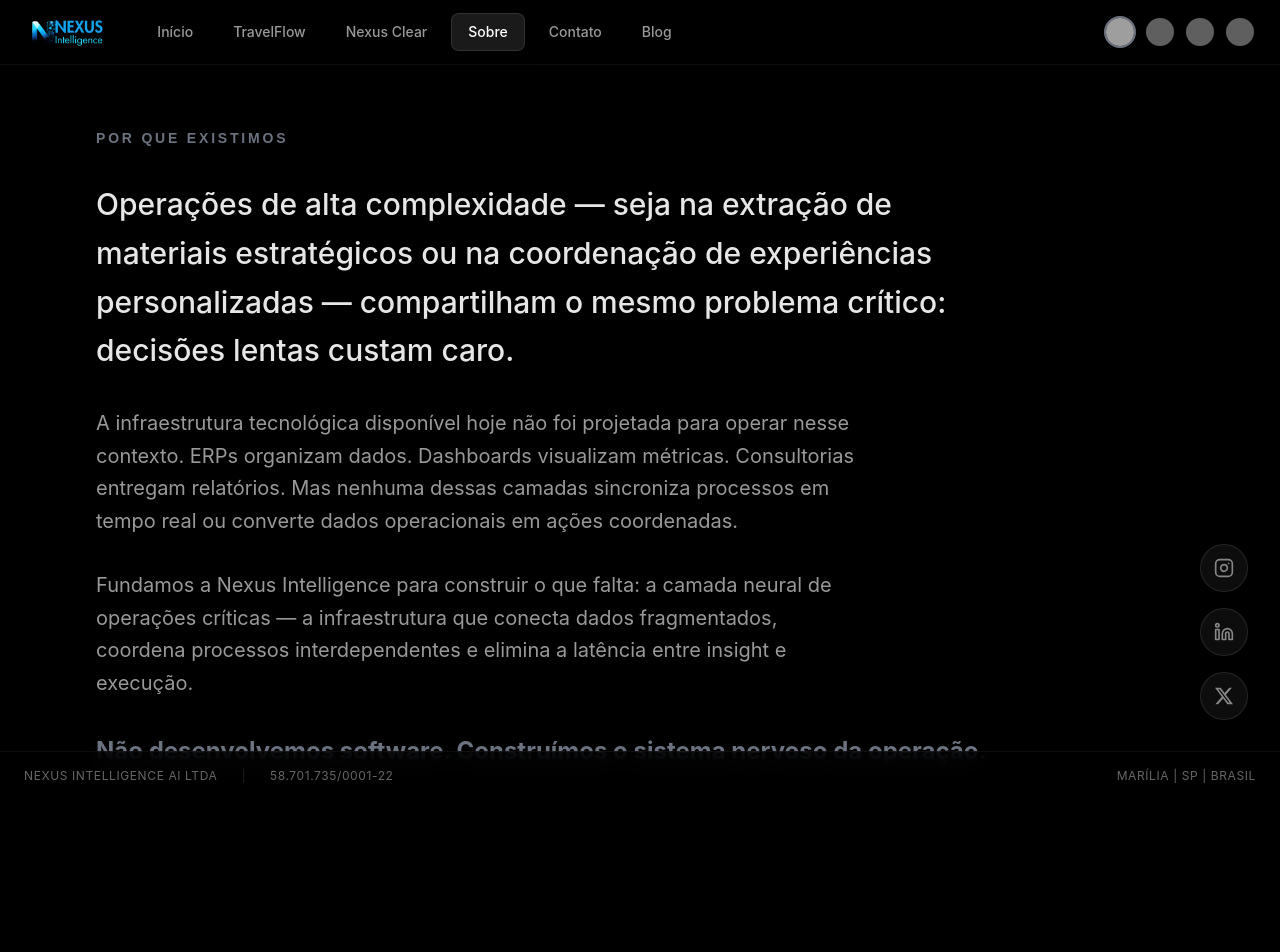
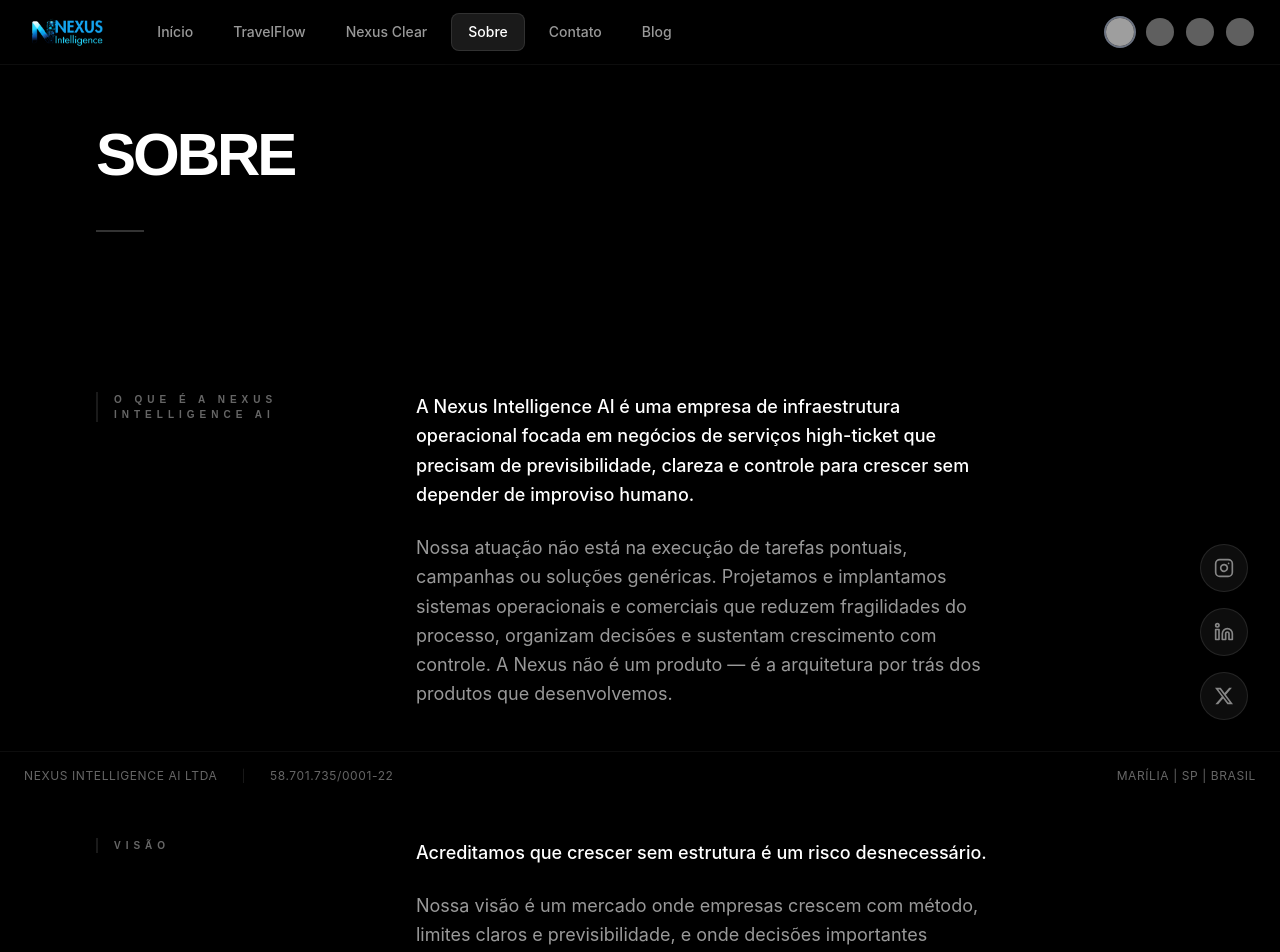
Before and after one commit to renanfmiola-art/webpage-nexus, a Next.js app: page /sobre in a window 1280 px wide. Shown: the top 952 px of the page. Before the commit the page ends 866 px from the top, so only its background shows below. Built offline with nearby package versions, Linux system fonts and the light colour scheme; grey boxes are pictures that could not be loaded.

Commit message:
feat: redesign about page with new content and industrial layout

```diff
--- a/src/app/sobre/page.tsx
+++ b/src/app/sobre/page.tsx
@@ -4,29 +4,37 @@ import { useLanguage } from "@/context/LanguageContext";
 
 export default function Page() {
     const { t } = useLanguage();
+
+    // Fallback and type safety for the new structure
+    const aboutSections = (t.about as any).sections || [];
+
     return (
-        <main className="min-h-[calc(100vh-64px)] pt-32 pb-24 px-6 md:px-12 lg:px-24">
-            <div className="max-w-4xl">
-                <h2 className="text-primary font-black text-xs md:text-sm tracking-[0.2em] uppercase mb-8">
-                    {t.about.title}
-                </h2>
+        <main className="min-h-[calc(100vh-64px)] pt-32 pb-48 px-6 md:px-12 lg:px-24">
+            <div className="max-w-4xl space-y-24">
+                {/* Header */}
+                <div className="space-y-12">
+                    <h1 className="text-4xl md:text-5xl lg:text-6xl font-black text-white tracking-tighter uppercase leading-[0.9]">
+                        {t.about.title}
+                    </h1>
+                    <div className="w-12 h-0.5 bg-white/20" />
+                </div>
 
-                <div className="space-y-8">
-                    <p className="text-xl md:text-2xl lg:text-3xl text-white/90 font-medium leading-relaxed">
-                        {t.about.p1}
-                    </p>
-
-                    <p className="text-lg md:text-xl text-white/60 leading-relaxed max-w-3xl">
-                        {t.about.p2}
-                    </p>
-
-                    <p className="text-lg md:text-xl text-white/60 leading-relaxed max-w-3xl">
-                        {t.about.p3}
-                    </p>
-
-                    <p className="text-xl md:text-2xl text-primary font-bold leading-relaxed">
-                        {t.about.p4}
-                    </p>
+                {/* Sections */}
+                <div className="space-y-0">
+                    {aboutSections.map((section: any, idx: number) => (
+                        <div key={idx} className="grid grid-cols-1 md:grid-cols-3 gap-8 md:gap-16 pt-16 pb-16 border-t border-white/5 first:border-t-0">
+                            <div className="md:col-span-1">
+                                <h2 className="text-[10px] font-bold tracking-[0.5em] uppercase text-white/40 border-l-2 border-white/10 pl-4">
+                                    {section.title}
+                                </h2>
+                            </div>
+                            <div className="md:col-span-2 space-y-6 text-white/60 text-lg leading-relaxed">
+                                {section.p1 && <p className="text-white font-medium">{section.p1}</p>}
+                                {section.p2 && <p>{section.p2}</p>}
+                                {section.p3 && <p>{section.p3}</p>}
+                            </div>
+                        </div>
+                    ))}
                 </div>
             </div>
         </main>
--- a/src/translations/index.ts
+++ b/src/translations/index.ts
@@ -133,11 +133,32 @@ export const translations = {
             }
         },
         about: {
-            title: "Por que existimos",
-            p1: "Operações de alta complexidade — seja na extração de materiais estratégicos ou na coordenação de experiências personalizadas — compartilham o mesmo problema crítico: decisões lentas custam caro.",
-            p2: "A infraestrutura tecnológica disponível hoje não foi projetada para operar nesse contexto. ERPs organizam dados. Dashboards visualizam métricas. Consultorias entregam relatórios. Mas nenhuma dessas camadas sincroniza processos em tempo real ou converte dados operacionais em ações coordenadas.",
-            p3: "Fundamos a Nexus Intelligence para construir o que falta: a camada neural de operações críticas — a infraestrutura que conecta dados fragmentados, coordena processos interdependentes e elimina a latência entre insight e execução.",
-            p4: "Não desenvolvemos software. Construímos o sistema nervoso da operação."
+            title: "Sobre",
+            sections: [
+                {
+                    title: "O que é a Nexus Intelligence AI",
+                    p1: "A Nexus Intelligence AI é uma empresa de infraestrutura operacional focada em negócios de serviços high-ticket que precisam de previsibilidade, clareza e controle para crescer sem depender de improviso humano.",
+                    p2: "Nossa atuação não está na execução de tarefas pontuais, campanhas ou soluções genéricas. Projetamos e implantamos sistemas operacionais e comerciais que reduzem fragilidades do processo, organizam decisões e sustentam crescimento com controle. A Nexus não é um produto — é a arquitetura por trás dos produtos que desenvolvemos."
+                },
+                {
+                    title: "Visão",
+                    p1: "Acreditamos que crescer sem estrutura é um risco desnecessário.",
+                    p2: "Nossa visão é um mercado onde empresas crescem com método, limites claros e previsibilidade, e onde decisões importantes deixam de ser tomadas no escuro.",
+                    p3: "Buscamos construir uma empresa reconhecida por clareza, critério e profundidade, não por volume, hype ou promessas aceleradas."
+                },
+                {
+                    title: "Abordagem",
+                    p1: "A Nexus Intelligence AI atua na camada estrutural do negócio — onde processos, decisões e limites determinam a saúde da operação.",
+                    p2: "Trabalhamos com escopo fechado, critérios claros e baixo volume de clientes, garantindo profundidade e qualidade na implantação dos sistemas que projetamos. Antes de pensar em escala, priorizamos estrutura. Antes de acelerar, garantimos controle.",
+                    p3: "Nossa abordagem é seletiva por natureza. Atuamos apenas onde há aderência real, impacto concreto e maturidade para operar com método."
+                },
+                {
+                    title: "Posicionamento Institucional",
+                    p1: "A Nexus Intelligence AI não é agência, não é consultoria aberta e não é fornecedora de soluções improvisadas.",
+                    p2: "Somos uma empresa de arquitetura operacional, criada para negócios que valorizam previsibilidade, clareza e decisões baseadas em estrutura.",
+                    p3: "Trabalhamos com poucas empresas ao mesmo tempo, protegendo nossa energia, nosso padrão de entrega e o posicionamento que escolhemos sustentar. Crescer devagar é estratégia. Controle vem antes da escala."
+                }
+            ]
         },
         contact: {
             cta: "Entre em Contato"
@@ -287,11 +308,32 @@ export const translations = {
             }
         },
         about: {
-            title: "Why we exist",
-            p1: "High-complexity operations — whether in strategic material extraction or personal experience coordination — share the same critical problem: slow decisions are expensive.",
-            p2: "The technological infrastructure available today was not designed to operate in this context. ERPs organize data. Dashboards visualize metrics. Consultancies deliver reports. But none of these layers synchronize processes in real-time or convert operational data into coordinated actions.",
-            p3: "We founded Nexus Intelligence to build what's missing: the neural layer of critical operations — the infrastructure that connects fragmented data, coordinates interdependent processes, and eliminates the latency between insight and execution.",
-            p4: "We don't develop software. We build the operational nervous system."
+            title: "About",
+            sections: [
+                {
+                    title: "What is Nexus Intelligence AI",
+                    p1: "Nexus Intelligence AI is an operational infrastructure company focused on high-ticket service businesses that need predictability, clarity, and control to grow without depending on human improvisation.",
+                    p2: "Our role is not in the execution of specific tasks, campaigns, or generic solutions. We design and implement operational and commercial systems that reduce process fragilities, organize decisions, and sustain growth with control. Nexus is not a product — it is the architecture behind the products we develop."
+                },
+                {
+                    title: "Vision",
+                    p1: "We believe that growing without structure is an unnecessary risk.",
+                    p2: "Our vision is a market where companies grow with method, clear limits, and predictability, and where important decisions stop being made in the dark.",
+                    p3: "We seek to build a company recognized for clarity, criteria, and depth, not for volume, hype, or accelerated promises."
+                },
+                {
+                    title: "Approach",
+                    p1: "Nexus Intelligence AI operates at the structural layer of the business — where processes, decisions, and limits determine the health of the operation.",
+                    p2: "We work with a fixed scope, clear criteria, and a low volume of clients, ensuring depth and quality in the implementation of the systems we design. Before thinking about scale, we prioritize structure. Before accelerating, we guarantee control.",
+                    p3: "Our approach is selective by nature. We act only where there is real adherence, concrete impact, and maturity to operate with method."
+                },
+                {
+                    title: "Institutional Positioning",
+                    p1: "Nexus Intelligence AI is not an agency, not an open consultancy, and not a provider of improvised solutions.",
+                    p2: "We are an operational architecture company, created for businesses that value predictability, clarity, and structure-based decisions.",
+                    p3: "We work with few companies at a time, protecting our energy, our delivery standard, and the positioning we choose to sustain. Growing slowly is a strategy. Control comes before scale."
+                }
+            ]
         },
         contact: {
             cta: "Get in Touch"
@@ -441,11 +483,32 @@ export const translations = {
             }
         },
         about: {
-            title: "Pourquoi nous existons",
-            p1: "Les opérations de haute complexité — qu'il s'agisse de l'extraction de matériaux stratégiques ou de la coordination d'expériences personnalisées — partagent le même problème critique : les décisions lentes coûtent cher.",
-            p2: "L'infrastructure technologique disponible aujourd'hui n'a pas été conçue pour fonctionner dans ce contexte. Les ERP organisent les données. Les tableaux de bord visualisent les mesures. Les cabinets de conseil remettent des rapports. Mais aucune de ces couches ne synchronise les processus en tempo réel ou ne convertit les données opérationnelles en actions coordonnées.",
-            p3: "Nous avons fondé Nexus Intelligence pour construire ce qui manque : la couche neurale des opérations critiques — l'infrastructure qui connecte les données fragmentées, coordonne les processus interdépendants et élimine la latence entre l'insight et l'exécution.",
-            p4: "Nous ne développons pas de logiciels. Nous construisons le système nerveux opérationnel."
+            title: "À propos",
+            sections: [
+                {
+                    title: "Qu'est-ce que Nexus Intelligence AI",
+                    p1: "Nexus Intelligence AI est une entreprise d'infrastructure opérationnelle axée sur les entreprises de services à tickets élevés qui ont besoin de prévisibilité, de clarté et de contrôle pour croître sans dépendre de l'improvisation humaine.",
+                    p2: "Notre rôle n'est pas dans l'exécution de tâches ponctuelles, de campagnes ou de solutions génériques. Nous concevons et mettons en œuvre des systèmes opérationnels et commerciaux qui réduisent les fragilités des processus, organisent les décisions et soutiennent la croissance avec contrôle. Nexus n'est pas un produit — c'est l'architecture derrière les produits que nous développons."
+                },
+                {
+                    title: "Vision",
+                    p1: "Nous croyons que croître sans structure est un risque inutile.",
+                    p2: "Notre vision est un marché où les entreprises croissent avec méthode, des limites claires et de la prévisibilité, et où les décisions importantes ne sont plus prises dans l'obscurité.",
+                    p3: "Nous cherchons à bâtir une entreprise reconnue pour sa clarté, son critère et sa profondeur, et non pour son volume, son battage médiatique ou ses promesses accélérées."
+                },
+                {
+                    title: "Approche",
+                    p1: "Nexus Intelligence AI intervient au niveau structurel de l'entreprise — là où les processus, les décisions et les limites déterminent la santé de l'opération.",
+                    p2: "Nous travaillons avec un périmètre défini, des critères clairs et un faible volume de clients, garantissant la profondeur et la qualité de la mise en œuvre des systèmes que nous concevons. Avant de penser à l'échelle, nous priorisons la structure. Avant d'accélérer, nous garantissons le contrôle.",
+                    p3: "Notre approche est sélective par nature. Nous n'agissons que là où il y a une réelle adhésion, un impact concret et la maturité nécessaire pour opérer avec méthode."
+                },
+                {
+                    title: "Positionnement Institutionnel",
+                    p1: "Nexus Intelligence AI n'est pas une agence, n'est pas un cabinet de conseil ouvert et n'est pas um fournisseur de solutions improvisées.",
+                    p2: "Nous sommes une entreprise d'architecture opérationnelle, créée pour les entreprises qui valorisent la prévisibilité, la clarté et les décisions basées sur la structure.",
+                    p3: "Nous travaillons avec peu d'entreprises à la fois, protégeant notre énergie, notre standard de livraison et le positionnement que nous choisissons de soutenir. Croître lentement est une stratégie. Le contrôle vient avant l'échelle."
+                }
+            ]
         },
         contact: {
             cta: "Contactez-nous"
@@ -595,11 +658,32 @@ export const translations = {
             }
         },
         about: {
-            title: "Por qué existimos",
-            p1: "Las operaciones de alta complejidad, ya sea en la extracción de materiales estratégicos o en la coordinación de experiencias personalizadas, comparten el mismo problema crítico: las decisiones lentas salen caras.",
-            p2: "La infraestructura tecnológica disponible hoy no fue diseñada para operar en este contexto. Los ERP organizan datos. Los tableros visualizan métricas. Las consultorías entregan informes. Pero ninguna de estas capas sincroniza procesos en tiempo real o convierte datos operativos en acciones coordenadas.",
-            p3: "Fundamos Nexus Intelligence para construir lo que falta: la capa neuronal de operaciones críticas: la infraestructura que conecta datos fragmentados, coordina procesos interdependientes y elimina la latencia entre el conocimiento y la ejecución.",
-            p4: "No desarrollamos software. Construimos el sistema nervioso operativo."
+            title: "Sobre",
+            sections: [
+                {
+                    title: "Qué es Nexus Intelligence AI",
+                    p1: "Nexus Intelligence AI es una empresa de infraestructura operativa enfocada en negocios de servicios de alto valor (high-ticket) que necesitan previsibilidad, claridad y control para crecer sin depender de la improvisación humana.",
+                    p2: "Nuestra actuación no está en la ejecución de tareas puntuales, campanãs o soluciones genéricas. Diseñamos e implantamos sistemas operativos y comerciales que reducen fragilidades del proceso, organizan decisiones y sustentan el crecimiento con control. Nexus no es un producto — es la arquitectura detrás de los productos que desarrollamos."
+                },
+                {
+                    title: "Visión",
+                    p1: "Creemos que crecer sin estructura es un riesgo innecesario.",
+                    p2: "Nuestra visión es un mercado donde las empresas crecen con método, límites claros y previsibilidad, y donde las decisiones importantes dejan de tomarse a oscuras.",
+                    p3: "Buscamos construir una empresa reconocida por su claridad, criterio y profundidad, no por volumen, bombo publicitario o promesas aceleradas."
+                },
+                {
+                    title: "Enfoque",
+                    p1: "Nexus Intelligence AI actúa en la capa estructural del negocio — donde los procesos, decisiones y límites determinan la salud de la operación.",
+                    p2: "Trabajamos con un alcance cerrado, criterios claros y bajo volumen de clientes, garantizando profundidad y calidad en la implantación de los sistemas que diseñamos. Antes de pensar en escalar, priorizamos la estructura. Antes de acelerar, garantizamos el control.",
+                    p3: "Nuestro enfoque es selectivo por naturaleza. Actuamos solo donde hay una adherencia real, impacto concreto y madurez para operar con método."
+                },
+                {
+                    title: "Posicionamiento Institucional",
+                    p1: "Nexus Intelligence AI no es una agencia, no es una consultoría abierta y no es un proveedor de soluciones improvisadas.",
+                    p2: "Somos una empresa de arquitectura operativa, creada para negocios que valoran la previsibilidad, la claridad y las decisiones basadas en la estructura.",
+                    p3: "Trabajamos con pocas empresas a la vez, protegiendo nuestra energía, nuestro estándar de entrega e el posicionamiento que elegimos mantener. Crecer despacio es una estrategia. El control va antes que la escala."
+                }
+            ]
         },
         contact: {
             cta: "Ponerse en contacto"
```
